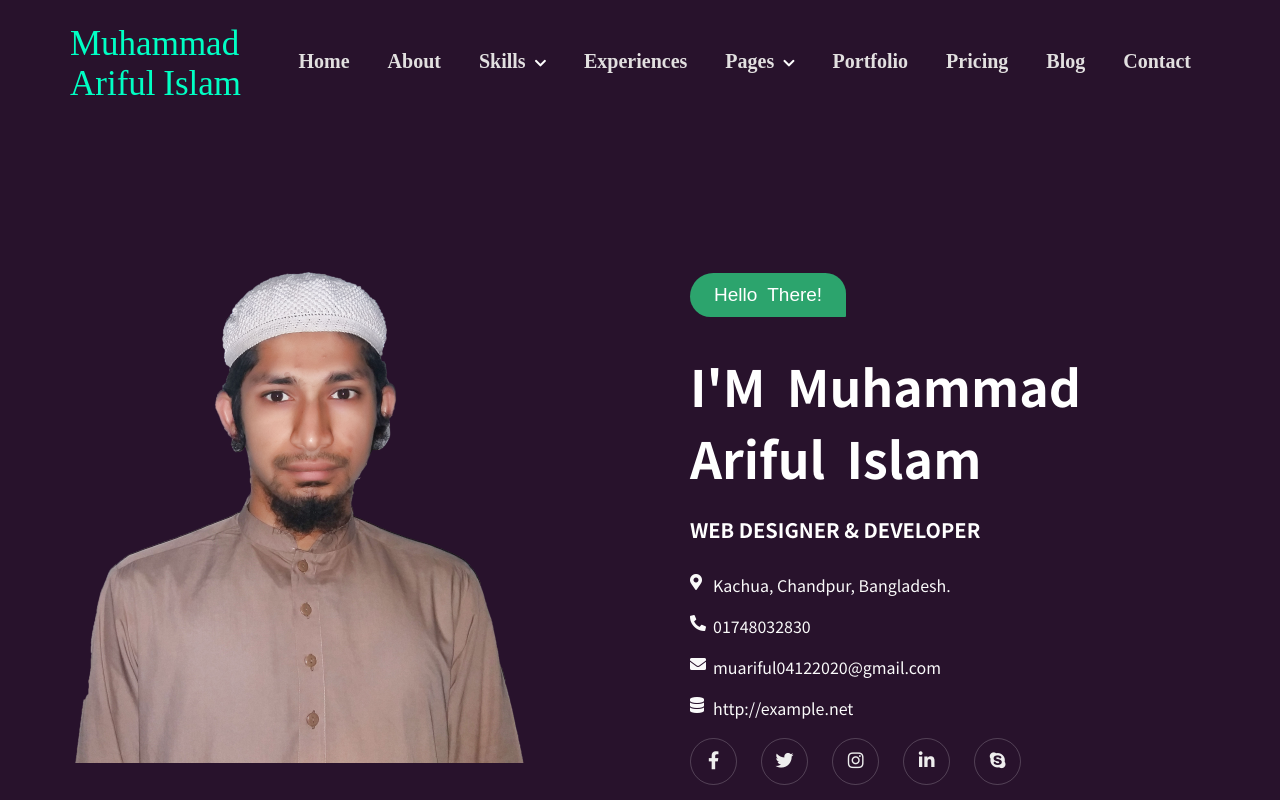
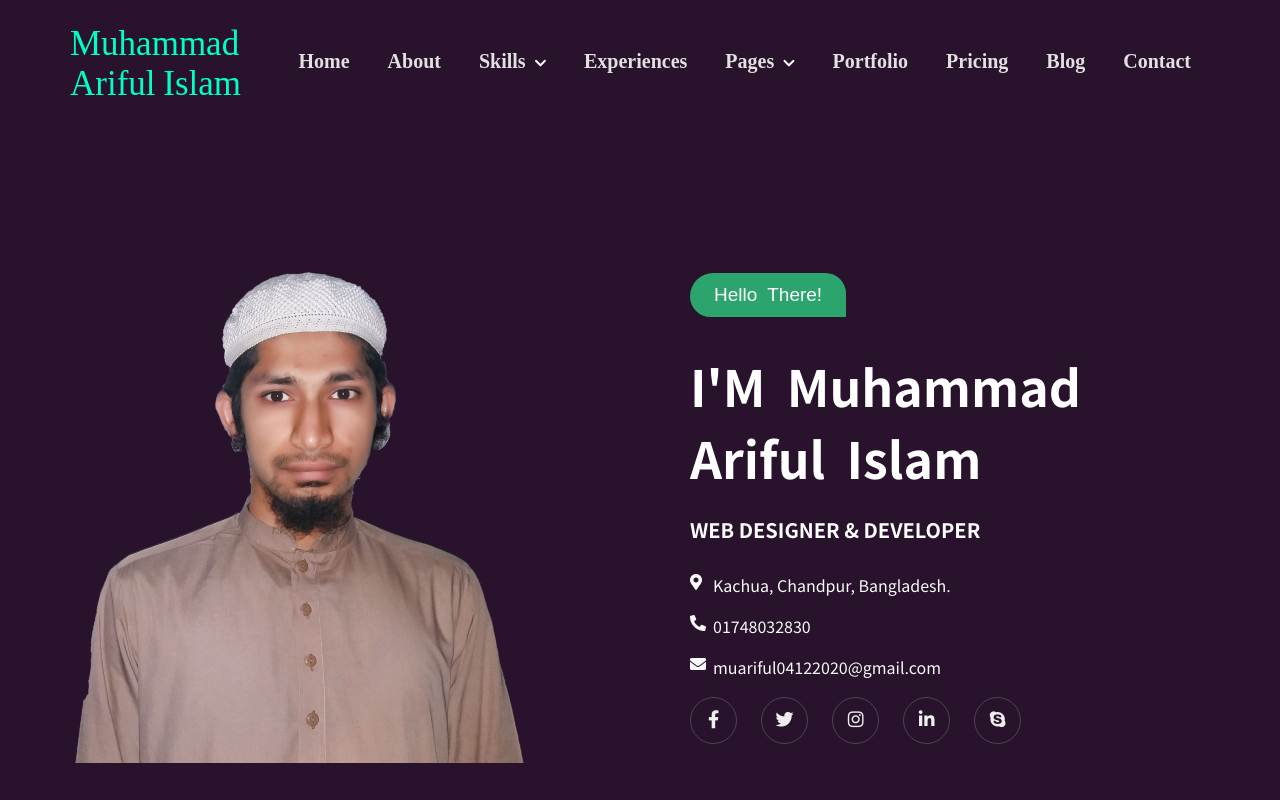
Before and after one commit to muariful01/My_Portfolio, a plain HTML site: page index.html in a window 1280 px wide. Shown: the top 800 px of the page. Drawn offline with Linux system fonts and the light colour scheme.

Commit message:
Update index.html

```diff
--- a/index.html
+++ b/index.html
@@ -110,7 +110,6 @@
               <i class="fas fa-map-marker-alt"></i><p> Kachua, Chandpur, Bangladesh.</p><br>
               <i class="fas fa-phone-alt"></i><p>01748032830</p><br>
               <i class="fas fa-envelope"></i><p>muariful04122020@gmail.com</p><br>
-              <i class="fas fa-database"></i><p>http://example.net</p><br>
             </div>
             <div class="socialMedia">
               <ul>
```
